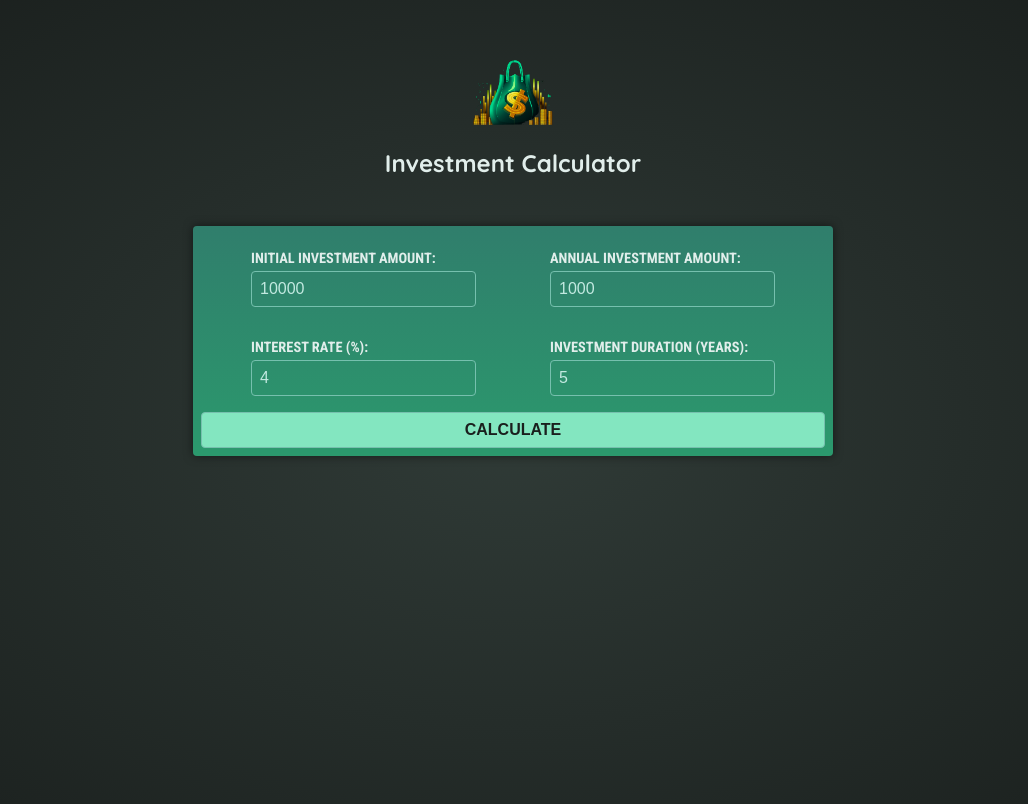
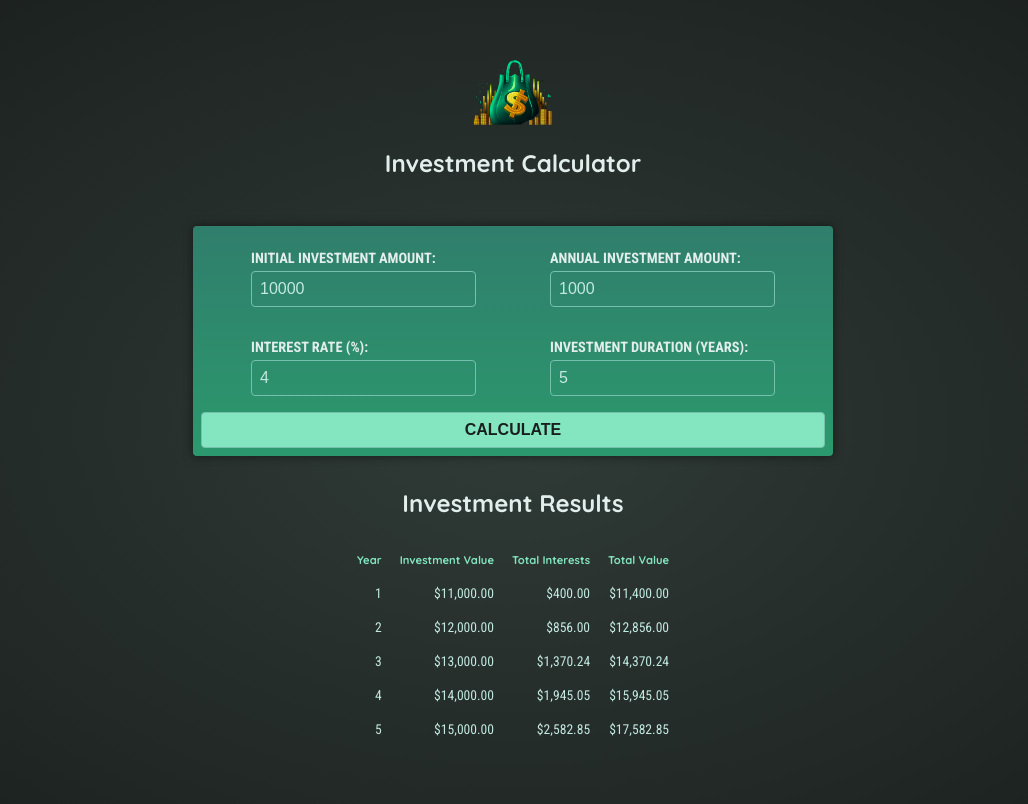
Before and after one commit to dzooli/angularComplete, an Angular app in the folder investment-results/: page / in a window 1280 px wide. Both pictures are taken after a click on the button "CALCULATE". Shown: the top 804 px of the page, without its empty margins (127-1155 px from the left). Built offline with nearby package versions, Linux system fonts and the light colour scheme.

Commit message:
feat: add investment results component and integrate with calculation logic

```diff
--- a/investment-results/src/app/app.component.html
+++ b/investment-results/src/app/app.component.html
@@ -2,3 +2,6 @@
 <app-user-input
   (calculate)="onCalculateInvestmentResults($event)"
 ></app-user-input>
+<app-investment-results
+  [investmentResults]="resultsData"
+></app-investment-results>
--- a/investment-results/src/app/app.component.ts
+++ b/investment-results/src/app/app.component.ts
@@ -2,18 +2,22 @@ import { Component } from '@angular/core';
 import { HeaderComponent } from './components/header/header.component';
 import { UserInputComponent } from './components/user-input/user-input.component';
 import { InvestmentInput } from './interfaces/investment-input.dto';
+import { InvestmentResultsComponent } from './components/investment-results/investment-results.component';
+import { InvestmentResults } from './interfaces/investment-results';
 
 @Component({
   selector: 'app-root',
   standalone: true,
   templateUrl: './app.component.html',
-  imports: [HeaderComponent, UserInputComponent],
+  imports: [HeaderComponent, UserInputComponent, InvestmentResultsComponent],
 })
 export class AppComponent {
+  resultsData?: InvestmentResults[];
+
   onCalculateInvestmentResults(data: InvestmentInput) {
     const { initialInvestment, duration, expectedReturn, annualInvestment } =
       data;
-    const annualData = [];
+    const annualData: InvestmentResults[] = [];
 
     let investmentValue = initialInvestment;
 
@@ -35,6 +39,7 @@ export class AppComponent {
     }
 
     console.log('Investment results calculated:', annualData);
+    this.resultsData = annualData;
     return annualData;
   }
 }
--- a/investment-results/src/app/components/investment-results/investment-results.component.css
+++ b/investment-results/src/app/components/investment-results/investment-results.component.css
@@ -1,8 +1,11 @@
 table {
   max-width: 50rem;
   margin: 2rem auto;
+  margin-top: .1rem;
   padding: 1rem;
   table-layout: fixed;
+  border-width: .1rem;
+  border: #83e6c0;
   border-spacing: 1rem;
   text-align: right;
 }
@@ -17,3 +20,17 @@ table tbody {
   font-size: 0.85rem;
   color: #c2e9e0;
 }
+
+.notification  {
+  max-width: 50%;
+  padding: 1rem;
+  margin: 2rem auto;
+  border-spacing: 1rem;
+  text-align: center;
+}
+
+h2 {
+  text-align: center;
+  margin-top: .2rem;
+  margin-bottom: .1rem;
+}
--- /dev/null
+++ b/investment-results/src/app/components/investment-results/investment-results.component.html
@@ -0,0 +1,29 @@
+@if (!investmentResults || investmentResults.length === 0) {
+<div class="notification">
+  Please enter some investment details and click "Calculate" to see the results.
+</div>
+} @else {
+<div>
+  <h2>Investment Results</h2>
+  <table>
+    <thead>
+      <tr>
+        <th>Year</th>
+        <th>Investment Value</th>
+        <th>Total Interests</th>
+        <th>Total Value</th>
+      </tr>
+    </thead>
+    <tbody>
+      @for(result of investmentResults; track result.year) {
+      <tr>
+        <td>{{ result.year }}</td>
+        <td>{{ result.totalAmountInvested | currency }}</td>
+        <td>{{ result.totalInterest | currency }}</td>
+        <td>{{ result.valueEndOfYear | currency }}</td>
+      </tr>
+      }
+    </tbody>
+  </table>
+</div>
+}
--- /dev/null
+++ b/investment-results/src/app/interfaces/investment-results.ts
@@ -0,0 +1,8 @@
+export interface InvestmentResults {
+  year: number;
+  interest: number;
+  valueEndOfYear: number;
+  annualInvestment: number;
+  totalInterest: number;
+  totalAmountInvested: number;
+}
```
Also changed, not shown: investment-results/src/app/components/investment-results/investment-results.component.ts (added, +14 -0 lines).
